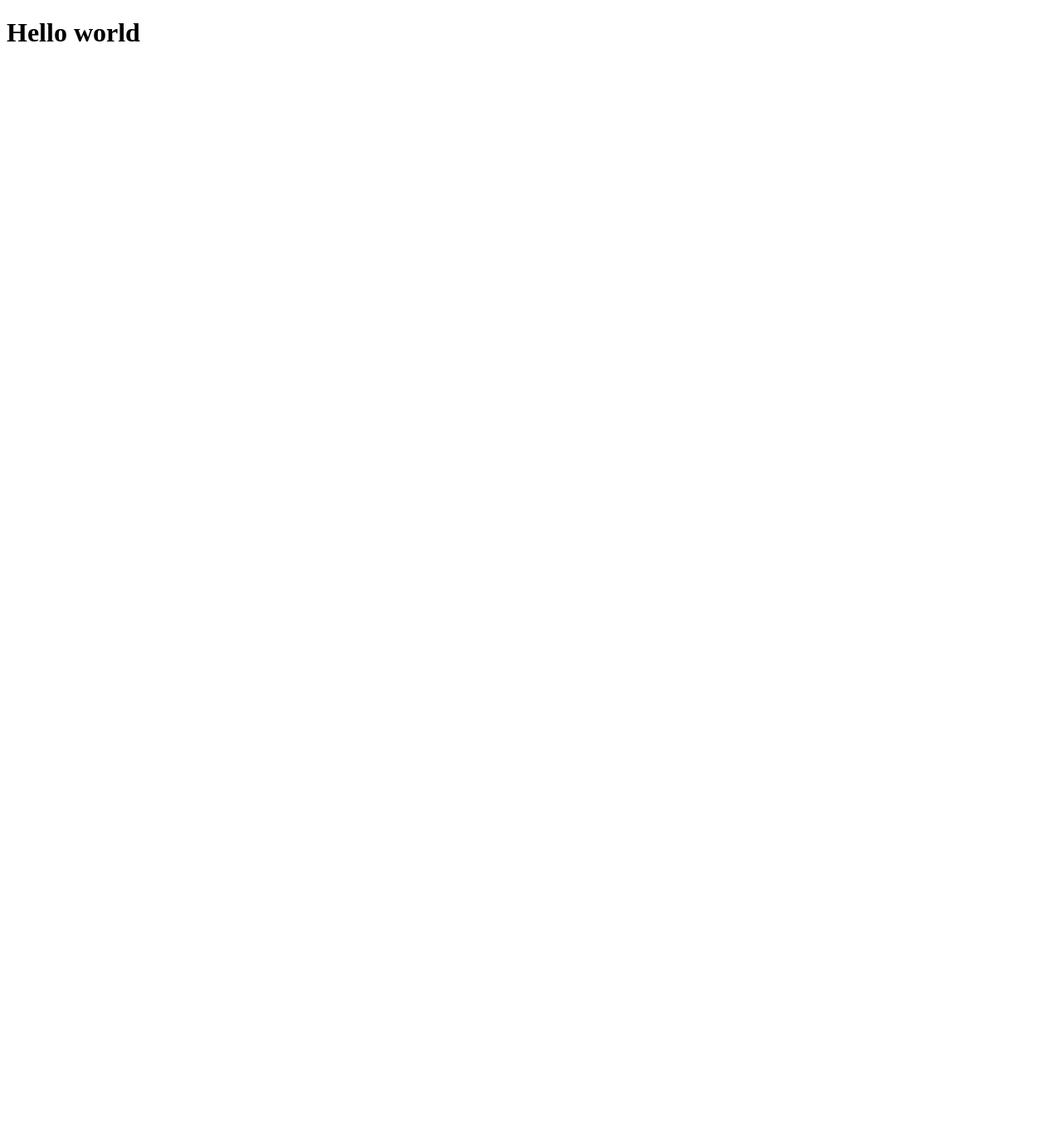
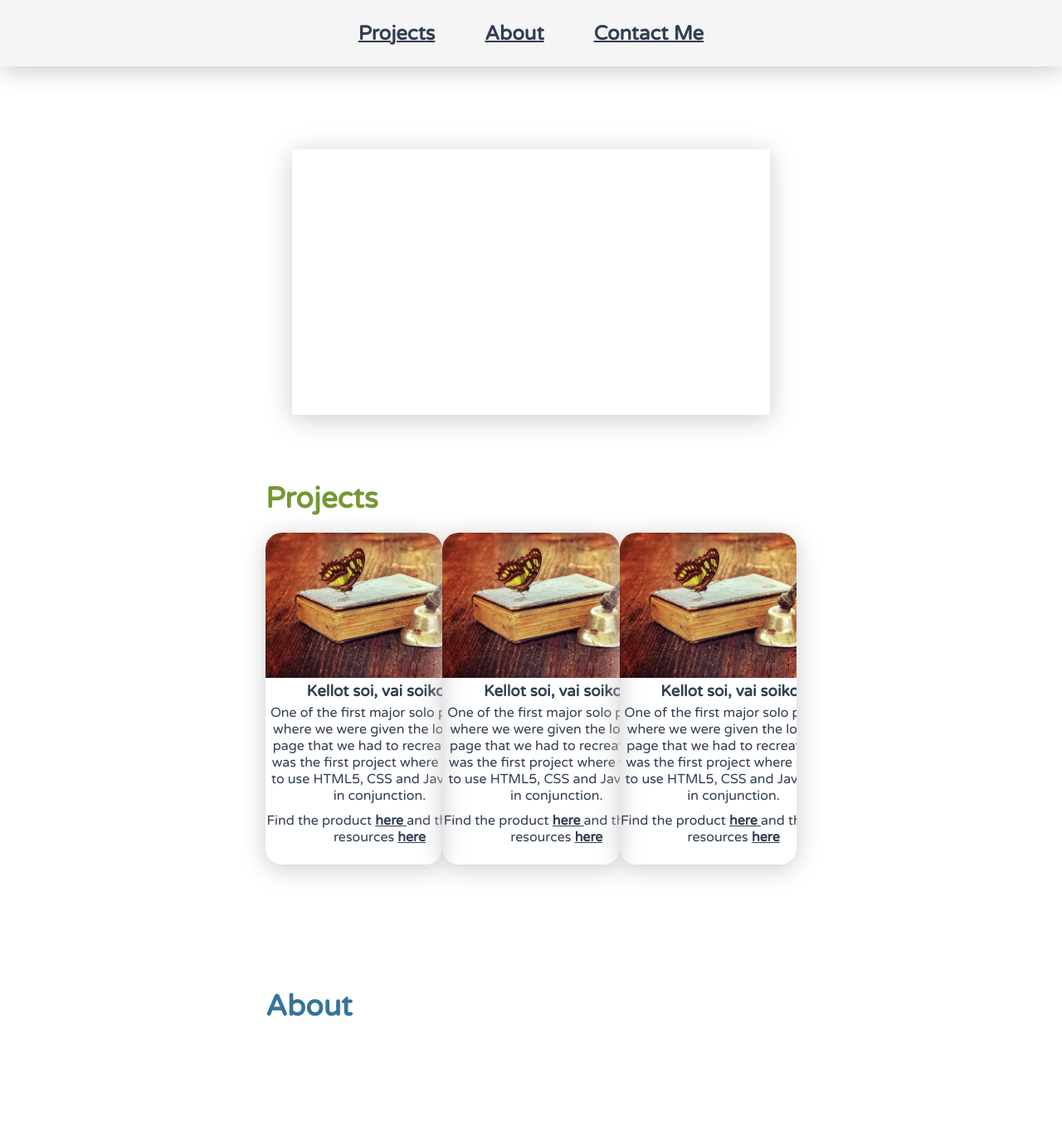
Before and after one commit to jesper-helin/jesper-helin.github.io, a plain HTML site: page index.html in a window 1280 px wide. Shown: the top 1380 px of the page at 83% size. Before the commit the page ends 800 px from the top, so only its background shows below. Drawn offline with Linux system fonts and the light colour scheme.

Commit message:
style and html

```diff
--- a/index.html
+++ b/index.html
@@ -1,12 +1,171 @@
 <!DOCTYPE html>
 <html lang="en">
-<head>
-    <meta charset="UTF-8">
-    <meta http-equiv="X-UA-Compatible" content="IE=edge">
-    <meta name="viewport" content="width=device-width, initial-scale=1.0">
+  <head>
+    <meta name="viewport" content="width=device-width, initial-scale=1.0" />
     <title>Jesper Helin | Home</title>
-</head>
-<body>
-    <h1>Hello world</h1>
-</body>
+    <script src="./scripts/script.js"></script>
+    <link rel="stylesheet" href="./styles/style.css" />
+    <link rel="preconnect" href="https://fonts.gstatic.com" />
+    <link
+      href="https://fonts.googleapis.com/css2?family=Inconsolata&family=Noto+Sans+SC&family=Varela+Round&display=swap"
+      rel="stylesheet"
+    />
+    <meta
+      name="description"
+      content="My name is Jesper and I'm a Full Stack Developer -student. You can find more about me from this website."
+    />
+    <meta http-equiv="Content-Type" content="text/html; charset=utf-8" />
+    <meta name="language" content="English" />
+    <meta name="author" content="Jesper Helin" />
+  </head>
+  <body>
+    <header>
+      <nav>
+        <a href="#projects" class="nav_projects"> Projects </a>
+        <a href="#about" class="nav_about"> About </a>
+        <a href="#contact" class="nav_contact"> Contact Me </a>
+      </nav>
+    </header>
+    <main>
+      <section id="introduction">
+        <div id="int-o-container">
+          <div id="int-image"></div>
+          <div id="int-header">
+            <div id="int-text"></div>
+          </div>
+        </div>
+      </section>
+      <section id="projects" class="projects">
+        <h1>Projects</h1>
+        <div class="projectCards">
+          <div class="projectContainer">
+            <div class="projectImage"></div>
+            <div class="projectText">
+              <h3>Kellot soi, vai soiko?</h3>
+              <p>
+                One of the first major solo projects where we were given the
+                look of a page that we had to recreate. This was the first
+                project where we had to use HTML5, CSS and JavaScript in
+                conjunction.
+              </p>
+              <p>
+                Find the product
+                <a
+                  target="_blank"
+                  href="https://jesphe.github.io/harj/harj7.html"
+                >
+                  <strong>here</strong>
+                </a>
+                and the given resources
+                <a
+                  target="_blank"
+                  href="https://drive.google.com/file/d/1hUcKc_zUoDjPRpKGDk5aC5pyu7Dn4MhC/view?usp=sharing"
+                >
+                  <strong>here</strong>
+                </a>
+              </p>
+            </div>
+          </div>
+          <div class="projectContainer">
+            <div class="projectImage"></div>
+            <div class="projectText">
+              <h3>Kellot soi, vai soiko?</h3>
+              <p>
+                One of the first major solo projects where we were given the
+                look of a page that we had to recreate. This was the first
+                project where we had to use HTML5, CSS and JavaScript in
+                conjunction.
+              </p>
+              <p>
+                Find the product
+                <a
+                  target="_blank"
+                  href="https://jesphe.github.io/harj/harj7.html"
+                >
+                  <strong>here</strong>
+                </a>
+                and the given resources
+                <a
+                  target="_blank"
+                  href="https://drive.google.com/file/d/1hUcKc_zUoDjPRpKGDk5aC5pyu7Dn4MhC/view?usp=sharing"
+                >
+                  <strong>here</strong>
+                </a>
+              </p>
+            </div>
+          </div>
+          <div class="projectContainer">
+            <div class="projectImage"></div>
+            <div class="projectText">
+              <h3>Kellot soi, vai soiko?</h3>
+              <p>
+                One of the first major solo projects where we were given the
+                look of a page that we had to recreate. This was the first
+                project where we had to use HTML5, CSS and JavaScript in
+                conjunction.
+              </p>
+              <p>
+                Find the product
+                <a
+                  target="_blank"
+                  href="https://jesphe.github.io/harj/harj7.html"
+                >
+                  <strong>here</strong>
+                </a>
+                and the given resources
+                <a
+                  target="_blank"
+                  href="https://drive.google.com/file/d/1hUcKc_zUoDjPRpKGDk5aC5pyu7Dn4MhC/view?usp=sharing"
+                >
+                  <strong>here</strong>
+                </a>
+              </p>
+            </div>
+          </div>
+        </div>
+      </section>
+      <section id="about" class="about">
+        <h1>About</h1>
+      </section>
+      <section id="contact" class="contact">
+        <h1>Contact Me</h1>
+        <p>You can find me from these resources:</p>
+
+        <!-- <i>
+          Interested in contacting me? <br />
+          Just fill in the form below with <br />
+          your contact information.
+        </i>
+        <div class="formContainer">
+          <form
+            id="contactForm"
+            method="POST"
+            enctype="multipart/form-data"
+            action="send"
+          >
+            <div class="inputGroup">
+              <label for="email">Email</label>
+              <input
+                type="email"
+                id="email"
+                class="inputField"
+                name="email"
+                required
+              />
+            </div>
+            <div class="inputGroup">
+              <label for="message">Message</label>
+              <textarea
+                id="message"
+                class="inputTextarea"
+                name="message"
+                required
+              ></textarea>
+            </div>
+            <input type="submit" value="Submit" />
+          </form>
+        </div> -->
+      </section>
+    </main>
+  </body>
 </html>
--- /dev/null
+++ b/styles/style.css
@@ -0,0 +1,187 @@
+/* Fonts */
+
+/* font-family: 'Inconsolata', monospace; */
+/* font-family: 'Noto Sans SC', sans-serif; */
+/* font-family: 'Varela Round', sans-serif; */
+
+/* Colors */
+
+/* Font color */
+/* #313e50ff; */
+
+/* Complementary color scheme */
+/* #759834; */
+/* #347598 */
+/* #983475 */
+
+/* Global */
+
+* {
+  box-sizing: border-box;
+  padding: 0;
+  margin: 0;
+  color: #313e50ff;
+}
+
+html {
+  scroll-behavior: smooth;
+}
+
+main {
+  width: 50%;
+  height: 100vh;
+  margin: auto;
+}
+
+section {
+  padding: 100px 0 50px 0;
+  font-family: 'Varela Round', sans-serif;
+}
+
+section h1 {
+  font-size: 2.2rem;
+  padding-bottom: 20px;
+}
+
+label {
+  display: block;
+  font-size: 1.2rem;
+}
+
+input[type='submit'] {
+  margin: 10px 0;
+  padding: 5px;
+  width: 125px;
+}
+
+/* Header/nav */
+
+header {
+  height: 10vh;
+  font-family: 'Varela Round', sans-serif;
+  display: flex;
+  align-items: center;
+  background-color: #f5f5f5;
+  box-shadow: 0 5px 30px #cccccc;
+}
+
+nav {
+  width: 75%;
+  margin: auto;
+  display: flex;
+  justify-content: center;
+}
+
+nav > * {
+  padding: 0 30px;
+  text-decoration: underline 2px;
+  color: #313e50ff;
+  font-weight: 700;
+  font-size: 1.5rem;
+  transition: 0.5s;
+}
+
+.nav_projects:hover {
+  color: #759834;
+}
+
+.nav_about:hover {
+  color: #347598;
+}
+
+.nav_contact:hover {
+  color: #983475;
+}
+
+nav a:hover {
+  transform: scale(1.2);
+}
+
+/* Introduction */
+
+#introduction {
+  height: 50vh;
+}
+
+#int-o-container {
+  box-shadow: 0 5px 30px #cccccc;
+  height: 40vh;
+  width: 90%;
+  margin: auto;
+}
+
+/* Projects */
+
+.projects h1 {
+  color: #759834;
+}
+
+.projectCards {
+  display: flex;
+  justify-content: space-between;
+}
+
+.projectContainer {
+  height: 400px;
+  width: 300px;
+  border-radius: 20px;
+  box-shadow: 0 5px 30px #cccccc;
+  overflow: hidden;
+}
+
+.projectImage {
+  background-image: url('../images/kellotsoi.jpg');
+  height: 175px;
+  width: 300px;
+}
+
+.projectText {
+  width: 275px;
+  margin: auto;
+  text-align: center;
+  padding: 5px 0 0 0;
+}
+
+.projectText p {
+  padding: 5px 0 5px 0;
+}
+
+/* About */
+
+.about h1 {
+  color: #347598;
+}
+
+/* Contact */
+
+.contact h1 {
+  color: #983475;
+}
+
+/* Forms */
+
+.formContainer {
+  width: 250px;
+}
+
+#contactForm {
+  display: flex;
+  flex-direction: column;
+  align-items: center;
+  margin-top: 20px;
+}
+
+.inputGroup {
+  padding: 10px 0;
+}
+
+.inputField {
+  width: 250px;
+  height: 25px;
+}
+
+.inputTextarea {
+  width: 250px;
+  height: 75px;
+  resize: none;
+}
```
Also changed, not shown: images/kellotsoi.jpg (added).
